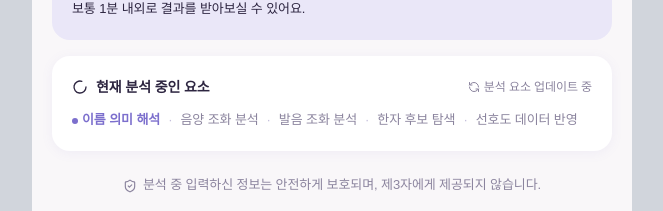
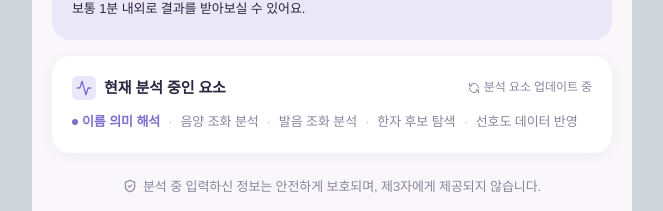
Before and after one commit to mondaylabs0132/ai-naming-project, a Next.js app: page /upgrade/1/generating in a window 1280 px wide. Shown: the part 1266-1477 px from the top of the page, without its empty margins (308-971 px from the left). Built offline with nearby package versions, Linux system fonts and the light colour scheme; a web font is replaced by a local one.

Commit message:
fix: 유료 결과 로딩 화면 ui 수정

```diff
--- a/src/app/(upgrade)/upgrade/[resultId]/generating/page.tsx
+++ b/src/app/(upgrade)/upgrade/[resultId]/generating/page.tsx
@@ -1,7 +1,7 @@
 import {
   CheckCircle2,
   ShieldCheck,
-  LoaderCircle,
+  Activity,
   Siren,
   RefreshCcw,
 } from 'lucide-react';
@@ -175,8 +175,10 @@ export default function PremiumGeneratingPage() {
 
       <div className="mt-4 rounded-lg bg-surface p-5 text-left shadow-card">
         <div className="flex flex-wrap items-center justify-between gap-1.5">
-          <p className="flex items-center gap-2 text-[14px] font-semibold text-ink">
-            <LoaderCircle size={16} />
+          <p className="flex items-center gap-2 font-semibold text-ink">
+            <div className="text-primary bg-primary-pale p-1 rounded-xs flex items-center justify-center">
+              <Activity size={16} className="text-primary" />
+            </div>
             현재 분석 중인 요소
           </p>
 
@@ -212,10 +214,10 @@ export default function PremiumGeneratingPage() {
         </div>
       </div>
 
-      <p className="mt-6 flex items-center justify-center gap-1.5 text-caption leading-[1.6] text-ink-muted">
-        <ShieldCheck size={14} />
+      <span className="mt-6 flex items-center justify-center gap-1.5 text-[10px] min-[376px]:text-caption leading-[1.6] text-ink-muted">
+        <ShieldCheck size={14} className="text-ink-muted mb-0.5" />
         분석 중 입력하신 정보는 안전하게 보호되며, 제3자에게 제공되지 않습니다.
-      </p>
+      </span>
     </div>
   );
 }
```
